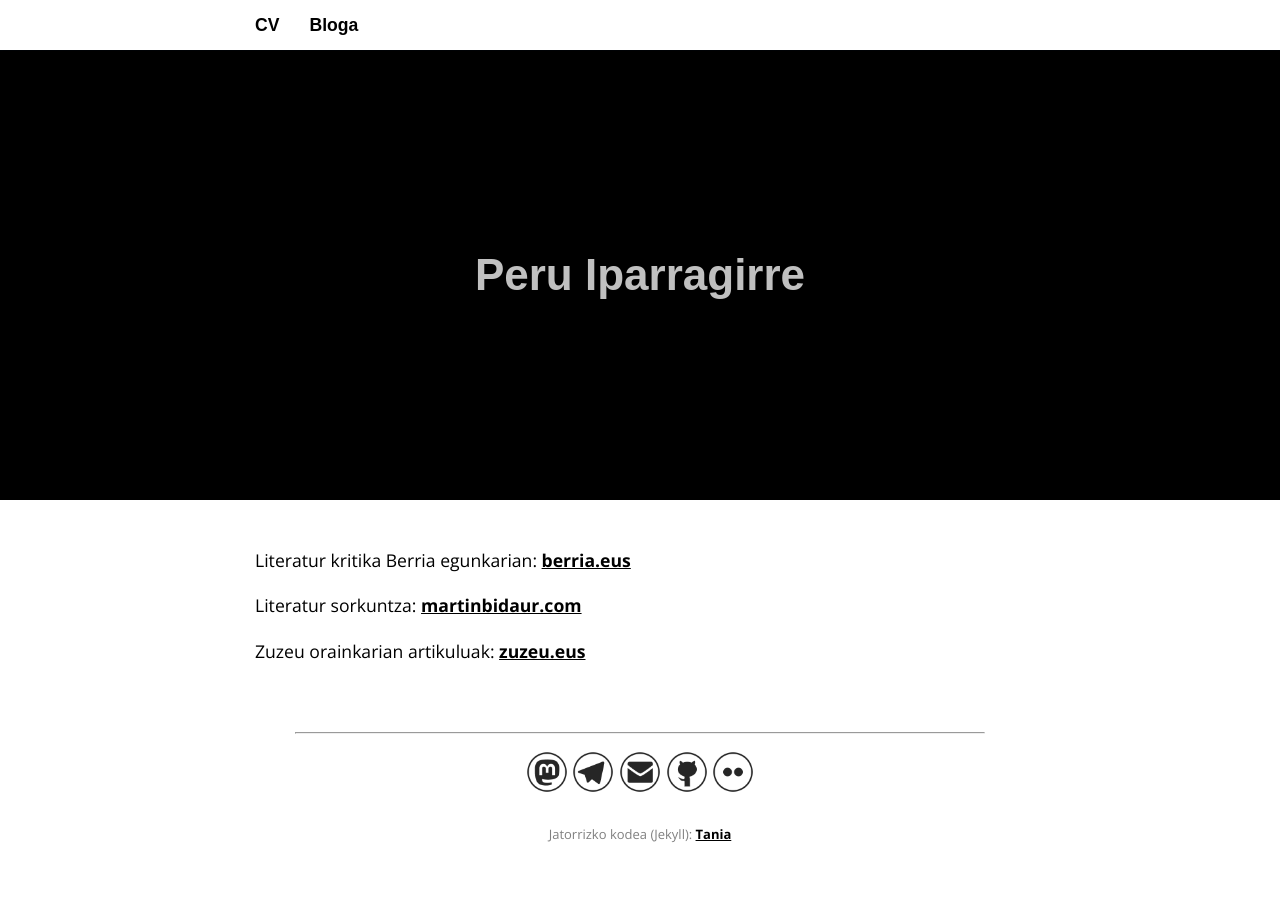
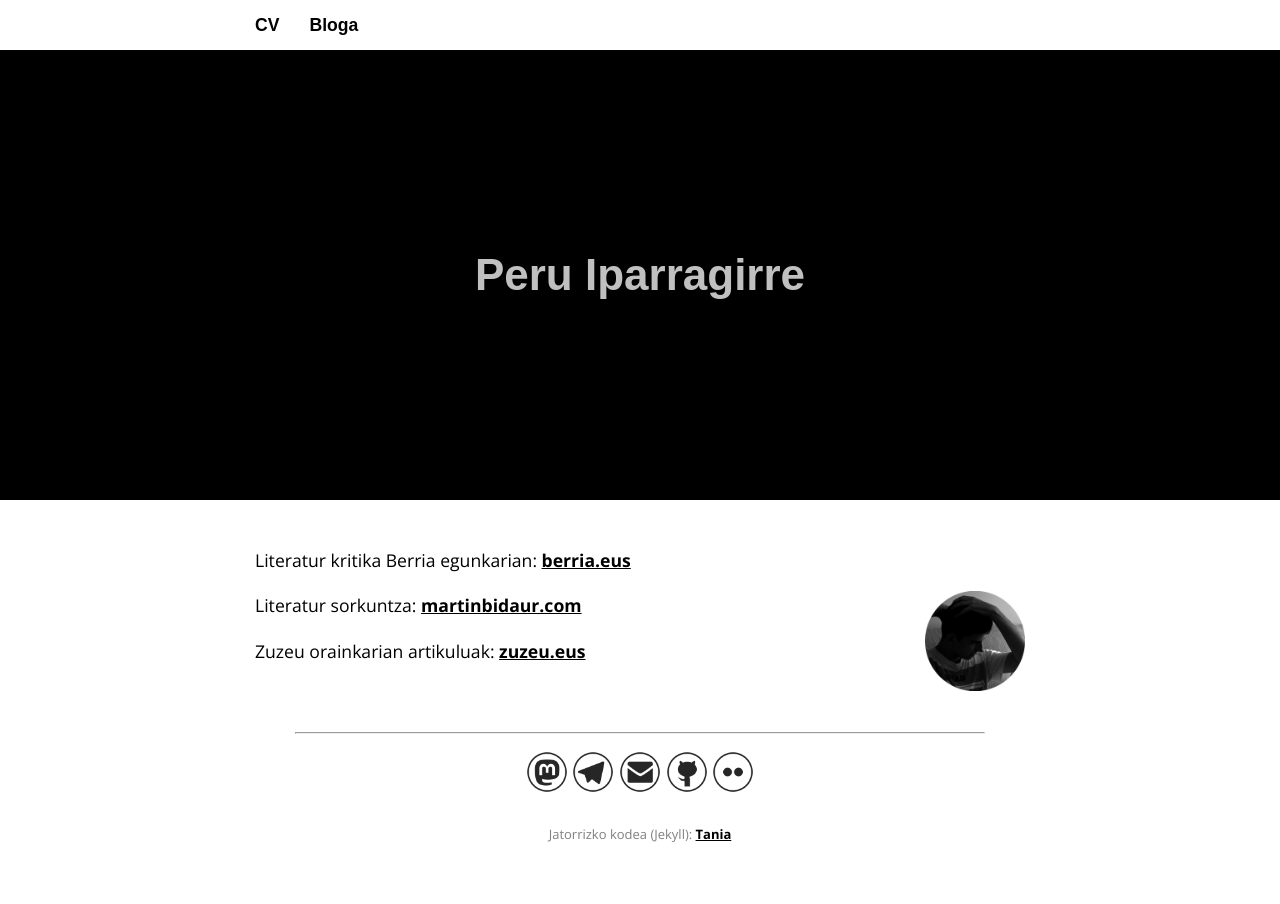
Before and after one commit to nomadagaldua/nomadagaldua.github.io, a Jekyll site: the page built from index.html, in a window 1280 px wide. Built offline with Jekyll 4.4.1, drawn with Linux system fonts in a browser that asks for light colours; some web fonts are replaced.

Commit message:
Update index.html

```diff
--- a/index.html
+++ b/index.html
@@ -3,5 +3,5 @@ layout: default
 ---
 <br>
 <p>Literatur kritika Berria egunkarian: <a href="https://www.berria.eus/egilea/Peru_Iparragirre" target="blank">berria.eus</a></p>
-<p>Literatur sorkuntza: <a href="https://martinbidaur.com/" target="blank">martinbidaur.com</a></p>
+<p><img src="/img/pi.png" style="float:right;width:100px;height:100px;">Literatur sorkuntza: <a href="https://martinbidaur.com/" target="blank">martinbidaur.com</a></p>
 <p>Zuzeu orainkarian artikuluak: <a href="https://zuzeu.eus/author/nomadagaldua/" target="blank">zuzeu.eus</a></p>
```
